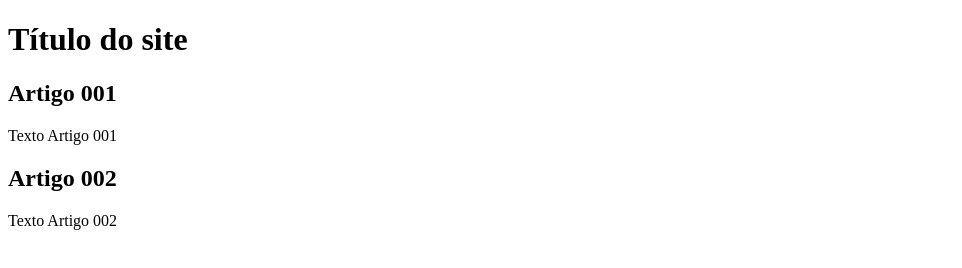
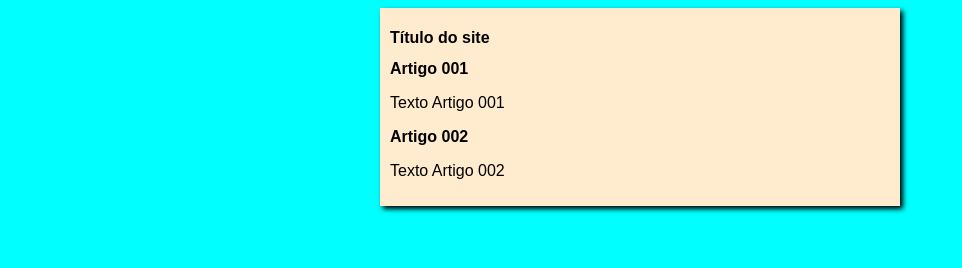
Before and after one commit to cauanallima/projeto-site, a plain HTML site: page index.html in a window 1280 px wide. Shown: the whole page, without its empty margins (0-962 px from the left). Drawn offline with Linux system fonts and the light colour scheme.

Commit message:
inciei o design

```diff
--- /dev/null
+++ b/estilo/style.css
@@ -0,0 +1,17 @@
+*{
+    font-family: Arial, Helvetica, sans-serif;
+    font-size: 16px;
+}
+
+body{
+    background-color: aqua;
+
+}
+
+main{
+    background-color: blanchedalmond;
+    width: 500px;
+    margin: auto;
+    padding: 10px;
+    box-shadow: 3px 3px 5px rgba(0, 0, 0, 473);
+}
--- a/index.html
+++ b/index.html
@@ -4,6 +4,7 @@
     <meta charset="UTF-8">
     <meta name="viewport" content="width=device-width, initial-scale=1.0">
     <title>Título do site</title>
+    <link rel="stylesheet" href="estilo/style.css">
 </head>
 <body>
     <main>
```
